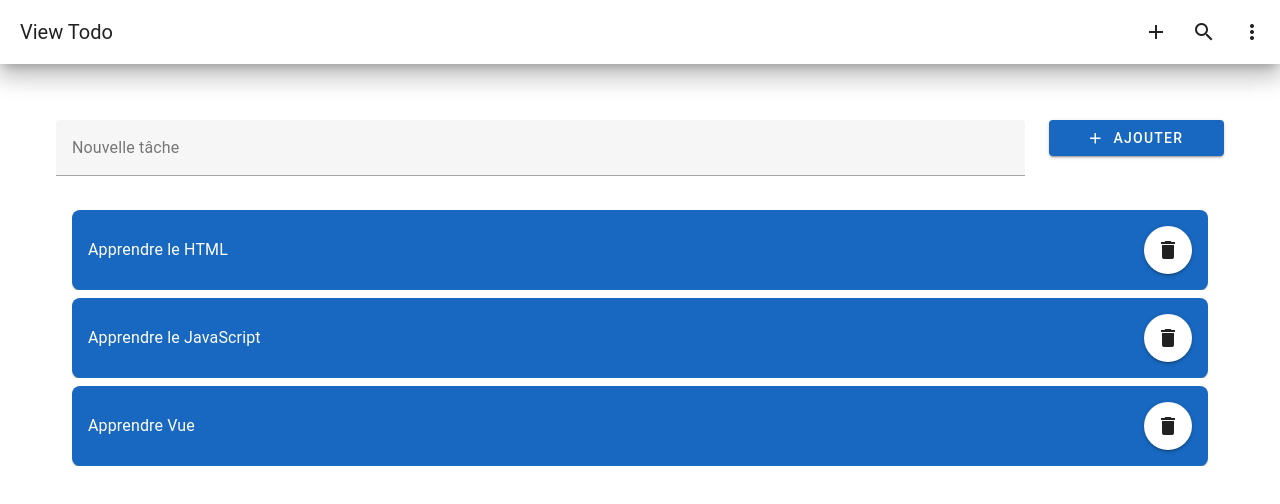
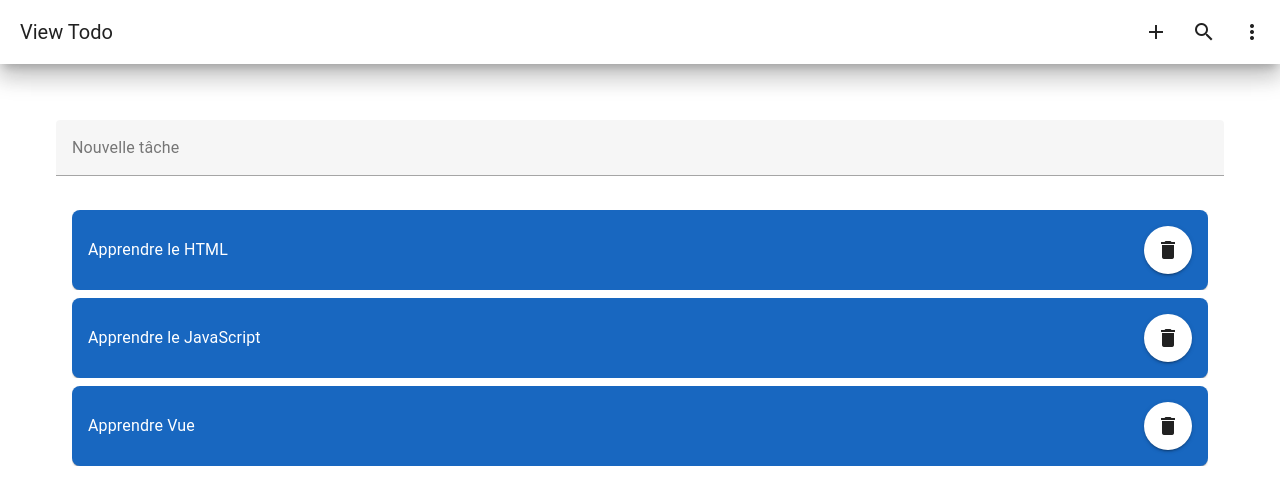
Before and after one commit to spitzerl/ViewTodo, a Vue app: page / in a window 1280 px wide. Shown: the top 504 px of the page. Built offline with nearby package versions, Linux system fonts and the light colour scheme.

Commit message:
removing ajoute button

```diff
--- a/src/components/ToDo.vue
+++ b/src/components/ToDo.vue
@@ -3,14 +3,12 @@
         <!-- Formulaire pour ajouter un élément à la liste -->
         <v-form @submit.prevent="addTodo" class="mt-10">
             <v-row>
-                <v-col cols="10">
-                    <v-text-field v-model="newTodo" required placeholder="Nouvelle tâche" label="Nouvelle tâche" />
-                </v-col>
-                <v-col cols="2">
-                    <v-btn block prepend-icon="$plus" color="primary" @click="addTodo"> Ajouter </v-btn>
+                <v-col cols="12">
+                    <v-text-field v-model="newTodo" required placeholder="Nouvelle tâche" label="Nouvelle tâche" hint="Appuyez sur entrée pour ajouter à la liste" @keyup.enter="addTodo" />
                 </v-col>
             </v-row>
         </v-form>
+
         <!-- Liste des todo -->
         <v-list class="bg-transparent">
             <v-list-item v-for="todo in todos" :key="todo.id" class="bg-transparent">
```
